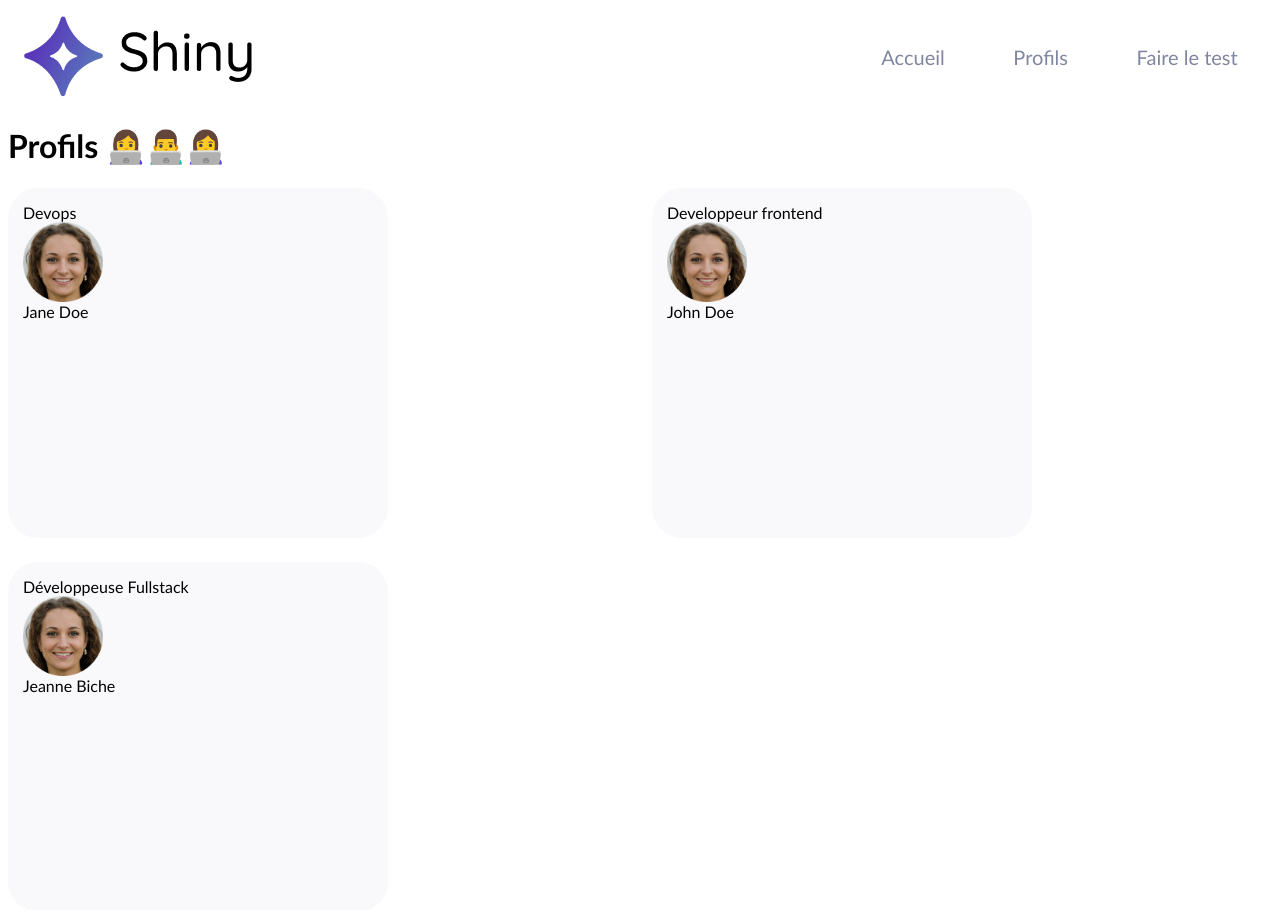
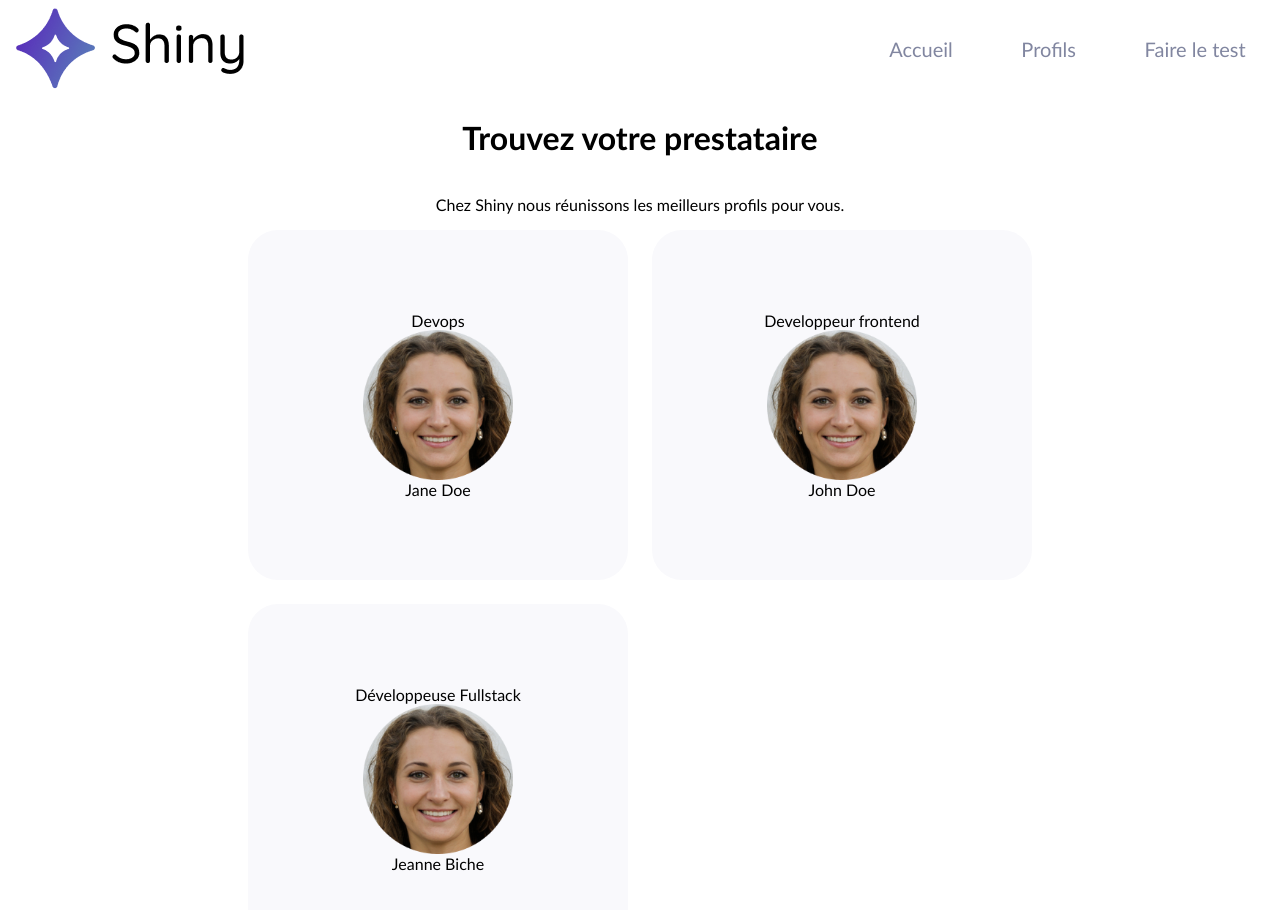
Before and after one commit to CaptainBeatty/shiny-agency, a React (Create React App) app: page /freelances in a window 1280 px wide. Shown: the top 910 px of the page. Built offline with nearby package versions, Linux system fonts and the light colour scheme.

Commit message:
globalstyle

```diff
--- a/src/components/Card/index.jsx
+++ b/src/components/Card/index.jsx
@@ -6,6 +6,8 @@ import  colors  from '../../utils/style/colors'
 const CardWrapper = styled.div`
     display: flex;
     flex-direction: column;
+    justify-content: center;
+    align-items: center;
     padding: 15px;
     background-color: ${colors.backgroundLight};
     border-radius: 30px;
@@ -20,7 +22,7 @@ function Card({ label, title, picture }) {
     return (
         <CardWrapper>
             <span>{label}</span>
-            <img src={picture} alt="freelance" height={80} width={80} />
+            <img src={picture} alt="freelance" height={150} width={150} />
             <span>{title}</span>
         </CardWrapper>
     )
--- a/src/components/Error/index.jsx
+++ b/src/components/Error/index.jsx
@@ -1,21 +1,22 @@
 import { styled }from 'styled-components'
 import ImgError from '../../assets/404.svg'
+import colors from '../../utils/style/colors'
 
 const ErrorWrapper = styled.div`
 display: flex;
 flex-direction: column;
 justify-content: space-between;
 align-items: center;
-font-size: 31px
-}
+font-size: 31px;
+background-color: ${colors.backgroundLight};
+margin: 30px;
 `
 const ImgWrapper = styled.img`
 display: flex;
 flex-direction: column;
 justify-content: space-between;
 align-items: center;
-width:875px
-}
+max-width: 800px;
 `
 
 function Error() {
@@ -23,7 +24,7 @@ function Error() {
         <ErrorWrapper>
             <p>Oups...</p>
             <ImgWrapper src={ImgError}/>
-            <p>Il semblerait qu’il y ait un problème</p>
+            <p>Il semblerait qu'il y ait un problème</p>
         </ErrorWrapper>
     )
 }
--- a/src/index.jsx
+++ b/src/index.jsx
@@ -10,8 +10,11 @@ import Header from './components/Header'
 import { createGlobalStyle }from 'styled-components'
 
 const GlobalStyle = createGlobalStyle`
-    div {
+    * {
         font-family: 'Trebuchet MS', Helvetica, sans-serif;
+    }
+    body {
+      margin:0;
     }
 `
 
--- a/src/pages/Freelances/index.jsx
+++ b/src/pages/Freelances/index.jsx
@@ -1,5 +1,6 @@
 import Card from '../../components/Card'
 import { styled }from 'styled-components'
+
 
 const freelanceProfiles = [
     {
@@ -23,11 +24,20 @@ const CardsContainer = styled.div`
     grid-template-rows: 350px 350px;
     grid-template-columns: repeat(2, 1fr);
 `
+const AllPageContainer = styled.div`
+    display: flex;
+    align-items: center;
+    justify-content:center;
+    flex-direction: column;
+
+
+`
 
 function Freelances() {
     return (
-        <div>
-            <h1>Profils 👩‍💻👨‍💻👩‍💻</h1>
+        <AllPageContainer>
+            <h1>Trouvez votre prestataire</h1>
+            <p>Chez Shiny nous réunissons les meilleurs profils pour vous.</p>
             <CardsContainer>
             {freelanceProfiles.map((profile, index) => (
                 <Card
@@ -38,7 +48,7 @@ function Freelances() {
                 />
             ))}
             </CardsContainer>
-        </div>
+        </AllPageContainer>
     )
 }
 export default Freelances
```
